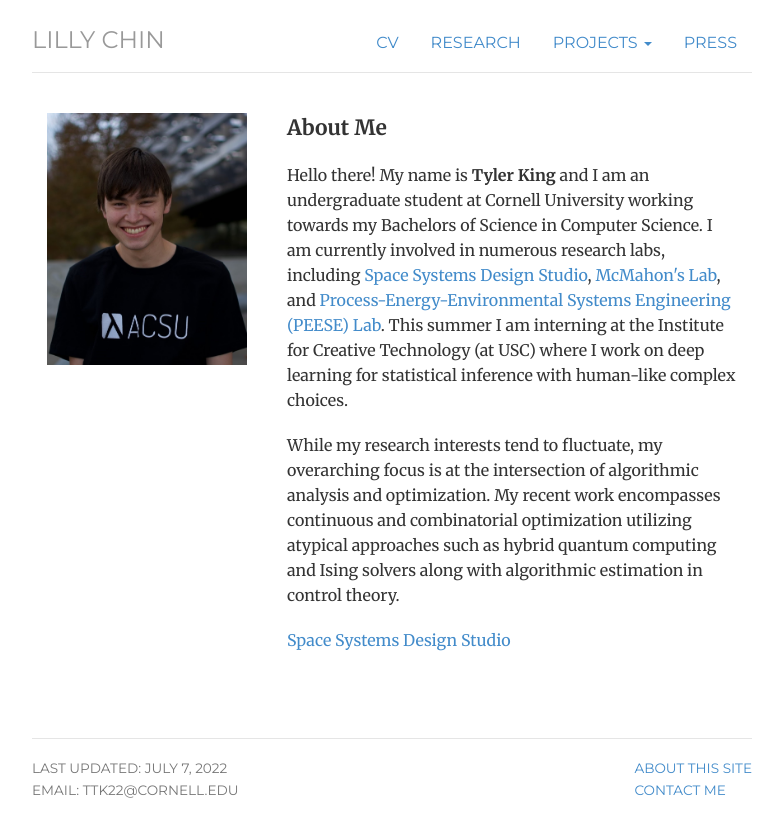
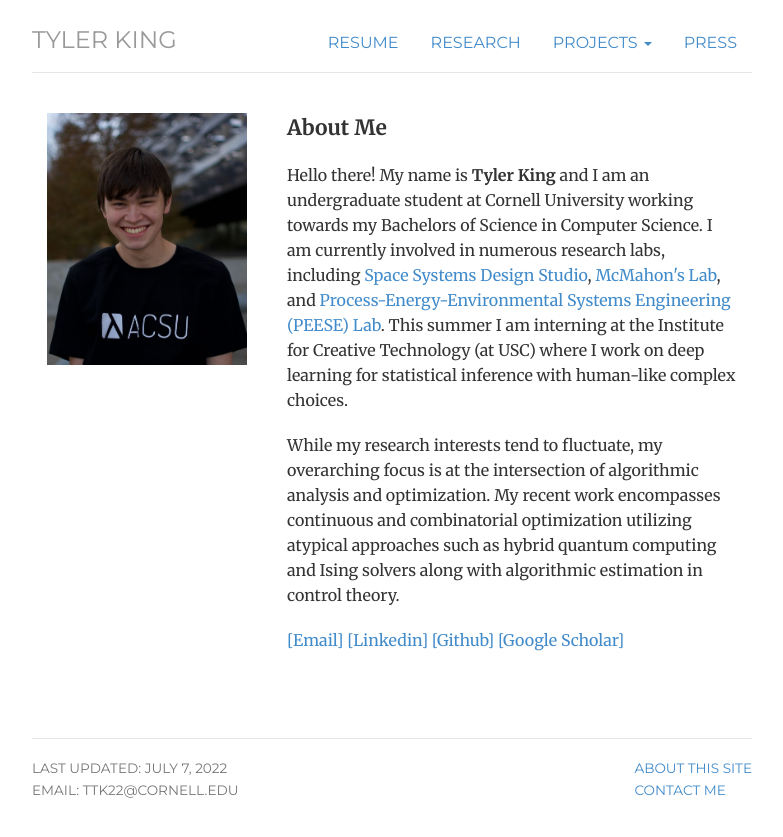
Before and after one commit to tylertking/tylertking.github.io, a Jekyll site: the page built from index.html, in a window 1280 px wide. Shown: the top 837 px of the page, without its empty margins (248-1031 px from the left). Built offline with Jekyll 4.4.1, drawn with Linux system fonts in a browser that asks for light colours.

Commit message:
Small updates

```diff
--- a/_includes/head.html
+++ b/_includes/head.html
@@ -2,10 +2,10 @@
 	<meta charset="utf-8">
 	<meta name="viewport" content="width=device-width">
 	<meta name="description" content="{{ page.description }}">
-	<meta name="author" content="Lilly Chin">
+	<meta name="author" content="Tyler King">
 	<link rel="shortcut icon" href="/img/favicon.ico" />
 
-	<title>{{ page.title }} | Lilly Chin</title>
+	<title>{{ page.title }} | Tyler King</title>
 	<!-- styles -->
 	<link href="/css/bootstrap.min.css" rel="stylesheet">
 	<link href="/css/jumbotron-narrow.min.css" rel="stylesheet">
--- a/_includes/header.html
+++ b/_includes/header.html
@@ -1,6 +1,6 @@
 <div class="header">
 	<ul class="nav nav-pills pull-right">
-		<li><a href="/files/LillyChin-CV.pdf" title="CV">CV</a></li>
+		<li><a href="/files/Tyler_King_Resume.pdf" title="CV">Resume</a></li>
         <li class="{{ page.research }}"><a href="/research">Research</a></li>
 		<li class="dropdown {{ page.projects }}"><a href="/projects" class="dropdown-toggle" data-toggle="dropdown" title="Projects">Projects <span class="caret"></span></a>
 			<ul class="dropdown-menu">
@@ -12,5 +12,5 @@
         </li>
         <li class="{{ page.press }}"><a href="/press">Press</a></li>
 	</ul>
-	<div class="text-muted"><a href="/">Lilly Chin</a></div>
+	<div class="text-muted"><a href="/">Tyler King</a></div>
 </div> <!-- /header -->
--- a/index.html
+++ b/index.html
@@ -17,7 +17,6 @@ description: Tyler King, Undergraduate at Cornell University
 
 	<p> While my research interests tend to fluctuate, my overarching focus is at the intersection of algorithmic analysis and optimization. My recent work encompasses continuous and combinatorial optimization utilizing atypical approaches such as hybrid quantum computing and Ising solvers along with algorithmic estimation in control theory. </p>
 
-	<p> <a href="https://www.spacecraftresearch.com/">Space Systems Design Studio</a>   </p>
-
+	<p> <a href="mailto:tylertking2003@gmail.com?subject=subject text">[Email]</a> <a href="https://www.linkedin.com/in/tyler-king-9167a61a1/">[Linkedin]</a> <a href="https://github.com/tylertking">[Github]</a> <a href="https://scholar.google.com/citations?user=to4W3dsAAAAJ&hl=en">[Google Scholar]</a> </p>
 	</div>
 </div>
```
Also changed, not shown: 1 other file.
